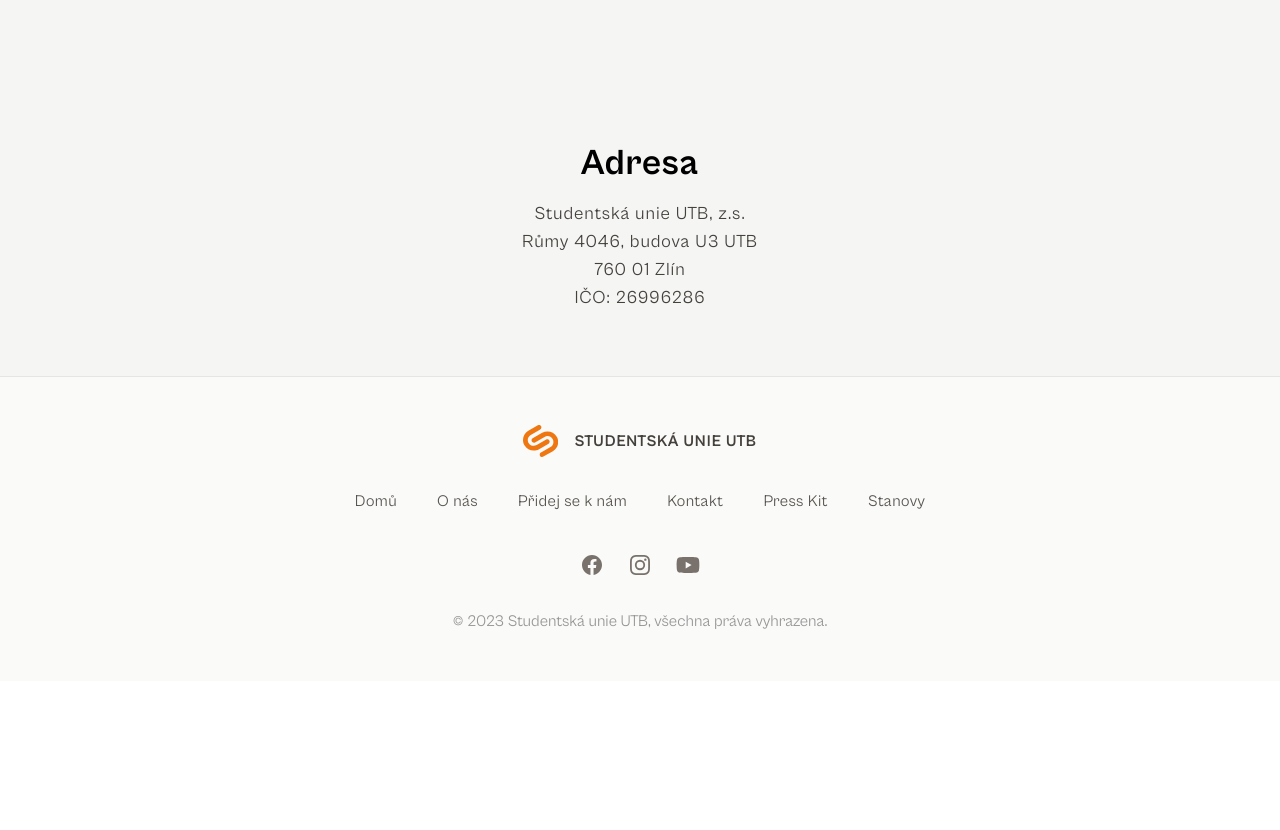
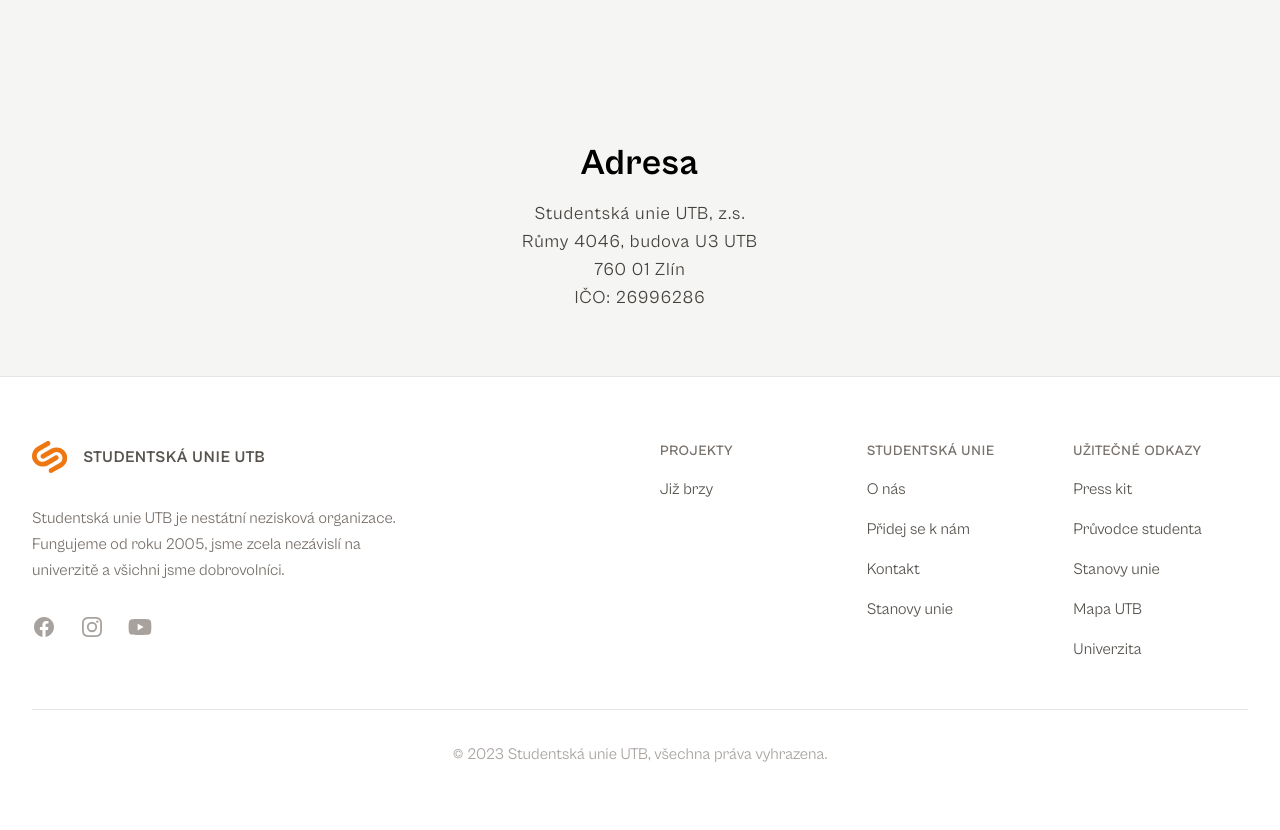
Before and after one commit to SU-UTB/web-sutb-fe, an Astro site: page /kontakt in a window 1280 px wide. Shown: the part 1140-1970 px from the top of the page. Before the commit the page ends 1821 px from the top, so only its background shows below. Built offline with nearby package versions, Linux system fonts and the light colour scheme; Astro itself is replaced by a stand-in of ours.

Commit message:
Better footer

```diff
--- a/src/components/atoms/Container.astro
+++ b/src/components/atoms/Container.astro
@@ -2,6 +2,6 @@
 
 ---
 
-<div class="max-w-7xl mx-auto px-4 sm:px-6 md:px-8 lg:px-10">
+<div class="max-w-7xl mx-auto px-4 sm:px-6 md:px-8 lg:px-10 relative">
   <slot />
 </div>
--- a/src/components/organisms/Footer.astro
+++ b/src/components/organisms/Footer.astro
@@ -3,62 +3,27 @@ import { Icon } from '../atoms/Icon.tsx';
 import { SuLogo } from '../atoms/SuLogo';
 ---
 
-<footer class="bg-stone-50 border-t border-stone-200">
-  <div class="max-w-7xl mx-auto py-12 px-4 overflow-hidden sm:px-6 lg:px-8">
-    <h2 class="flex justify-center items-center gap-4 uppercase font-bold tracking-wider text-stone-700">
+<footer class="bg-white border-t border-stone-200" aria-labelledby="footer-heading">
+  <h2 id="footer-heading" class="sr-only">Footer</h2>
+  <div class="max-w-7xl mx-auto py-12 px-4 sm:px-6 lg:py-16 lg:px-8">
+    <div class="xl:grid xl:grid-cols-3 xl:gap-12">
+      <div class="space-y-8 xl:col-span-1">
+        <h2 class="flex items-center gap-4 uppercase font-bold tracking-wider text-stone-600">
           <SuLogo className="h-8" />
           <span>Studentská unie UTB</span>
         </h2>
-    <nav
-      class="-mx-5 pt-6 flex flex-col sm:flex-row items-center gap-y-2 flex-wrap justify-center tracking-wide text-stone-600"
-      aria-label="Footer"
-    >
-      <div class="px-5 py-2">
-        <a href="/" class="text-base hover:text-primary-600 transition duration-300"> Domů</a>
-      </div>
-
-      <div class="px-5 py-2">
-        <a href="/o-nas" class="text-base hover:text-primary-600 transition duration-300"> O nás</a>
-      </div>
-
-      <div class="px-5 py-2">
-        <a href="/pridej-se-k-nam" class="text-base hover:text-primary-600 transition duration-300"> Přidej se k nám</a>
-      </div>
-
-      <div class="px-5 py-2">
-        <a href="/kontakt" class="text-base hover:text-primary-600 transition duration-300"> Kontakt</a>
-      </div>
-
-      <div class="px-5 py-2">
-        <a
-          href="https://www.dropbox.com/sh/51qauayq1k7igq6/AAAznMWvYwv5wxA6ZAW79DGra?dl=0"
-          target="_blank"
-          rel="noopener noreferrer external"
-          class="text-base hover:text-primary-600 transition duration-300"
-        >
-          Press Kit</a
-        >
-      </div>
-
-      <div class="px-5 py-2">
-        <a
-          href="/files/stanovy-SU-UTB.pdf"
-          target="_blank"
-          rel="noopener noreferrer external"
-          class="text-base hover:text-primary-600 transition duration-300"
-        >
-          Stanovy</a
-        >
-      </div>
-    </nav>
-    <div class="mt-8 flex justify-center space-x-6">
+        <p class="text-stone-500 text-base leading-relaxed max-w-xl">
+          Studentská unie UTB je nestátní nezisková organizace. Fungujeme od roku 2005, jsme zcela nezávislí na
+          univerzitě a všichni jsme dobrovolníci.
+        </p>
+        <nav class="flex space-x-6 text-stone-400" aria-label="Sociální sítě">
           <a
             href="https://www.facebook.com/studentskaunieutb"
             target="_blank"
             rel="noopener noreferrer external"
-        class="text-stone-500 hover:text-primary-600 transition duration-300"
+            class="hover:text-primary-600 transition duration-300"
           >
-        <span class="sr-only">Facebook</span>
+            <span class="text-stone-700 sr-only">Facebook</span>
             <Icon name="facebook" className="h-6 w-6" />
           </a>
 
@@ -66,21 +31,89 @@ import { SuLogo } from '../atoms/SuLogo';
             href="https://www.instagram.com/studentskaunieutb/"
             target="_blank"
             rel="noopener noreferrer external"
-        class="text-stone-500 hover:text-primary-600 transition duration-300"
+            class="hover:text-primary-600 transition duration-300"
           >
-        <span class="sr-only">Instagram</span>
+            <span class="text-stone-700 sr-only">Instagram</span>
             <Icon name="instagram" className="h-6 w-6" />
           </a>
           <a
             href="https://www.youtube.com/channel/UCUf0jyYFASsAgS08yIEXdmQ"
             target="_blank"
             rel="noopener noreferrer external"
-        class="text-stone-500 hover:text-primary-600 transition duration-300"
+            class="hover:text-primary-600 transition duration-300"
           >
-        <span class="sr-only">Youtube</span>
+            <span class="text-stone-700 sr-only">Youtube</span>
             <Icon name="youtube" className="h-6 w-6" />
           </a>
+        </nav>
       </div>
-    <p class="mt-8 text-center text-base text-black/40">&copy; 2023 Studentská unie UTB, všechna práva vyhrazena.</p>
+      <div class="mt-12 xl:mt-0 xl:col-span-2">
+        <div class="grid grid-cols-2 sm:grid-cols-3 lg:grid-cols-4 md:gap-8">
+          <div class="hidden xl:block"></div>
+          <div class="mt-12 md:mt-0 order-4 xl:order-1">
+            <h3 id="footer-studentska-unie" class="text-sm font-semibold text-stone-500 tracking-wider uppercase">
+              Projekty
+            </h3>
+            <div class="mt-4 text-stone-600">Již brzy</div>
+          </div>
+          <div class="mt-12 md:mt-0 xl:order-2">
+            <h3 id="footer-studentska-unie" class="text-sm font-semibold text-stone-500 tracking-wider uppercase">
+              Studentská Unie
+            </h3>
+            <nav aria-labelledby="footer-studentska-unie" class="mt-4 space-y-4 text-stone-600 flex flex-col">
+              <a href="/o-nas" class="hover:text-primary-600 transition duration-300"> O nás</a>
+              <a href="/pridej-se-k-nam" class="hover:text-primary-600 transition duration-300">Přidej se k nám</a>
+              <a href="/kontakt" class="hover:text-primary-600 transition duration-300">Kontakt</a>
+              <a href="/files/stanovy-SU-UTB.pdf" class="hover:text-primary-600 transition duration-300">
+                Stanovy unie</a
+              >
+            </nav>
+          </div>
+          <div class="mt-12 md:mt-0 xl:order-3">
+            <h3 id="footer-uzitecne-odkazy" class="text-sm font-semibold text-stone-500 tracking-wider uppercase">
+              Užitečné odkazy
+            </h3>
+            <nav aria-labelledby="footer-uzitecne-odkazy" class="mt-4 space-y-4 text-stone-600 flex flex-col">
+              <a
+                href="https://www.dropbox.com/sh/51qauayq1k7igq6/AAAznMWvYwv5wxA6ZAW79DGra?dl=0"
+                class="hover:text-primary-600 transition duration-300"
+              >
+                Press kit</a
+              >
+              <a
+                href="https://pruvodcestudenta.utb.cz/"
+                target="_blank"
+                rel="noopener noreferrer"
+                class="hover:text-primary-600 transition duration-300"
+              >
+                Průvodce studenta
+              </a>
+              <a href="/files/stanovy-SU-UTB.pdf" class="hover:text-primary-600 transition duration-300">
+                Stanovy unie</a
+              >
+              <a
+                href="https://mapa.utb.cz/"
+                target="_blank"
+                rel="noopener noreferrer"
+                class="hover:text-primary-600 transition duration-300"
+              >
+                Mapa UTB
+              </a>
+              <a
+                href="https://utb.cz/"
+                target="_blank"
+                rel="noopener noreferrer"
+                class="hover:text-primary-600 transition duration-300"
+              >
+                Univerzita
+              </a>
+            </nav>
+          </div>
+        </div>
+      </div>
+    </div>
+    <div class="mt-12 border-t border-stone-200 pt-8">
+      <p class="text-base text-stone-400 xl:text-center">&copy; 2023 Studentská unie UTB, všechna práva vyhrazena.</p>
+    </div>
   </div>
 </footer>
--- a/src/pages/kontakt.astro
+++ b/src/pages/kontakt.astro
@@ -106,6 +106,23 @@ const people = [
           ))
         }
       </ul>
+      <svg
+        class="h-64 w-64 sm:h-96 sm:w-96 absolute right-0 top-0 translate-y-[25%] opacity-[0.075]"
+        viewBox="0 0 33 30"
+      >
+        <g id="Page-1" stroke="none" stroke-width="1" fill="none" fill-rule="evenodd">
+          <g transform="translate(-32.000000, -26.000000)" fill="#EE7711" fill-rule="nonzero">
+            <g id="logo_su" transform="translate(32.000000, 26.000000)">
+              <path
+                d="M31.6614303,10.9753671 L31.6461172,10.9505143 C28.8773266,6.2163807 22.7691518,4.59562752 17.9868785,7.32614936 L17.9618208,7.33995646 L9.04127437,12.473438 C8.0265194,13.1068432 7.69938129,14.4232963 8.30113749,15.4518604 C8.90289369,16.4804245 10.2175909,16.851977 11.2755873,16.2924831 L20.1849969,11.1659051 L20.2086626,11.152098 C22.8620499,9.63553612 26.2521881,10.5287253 27.7969738,13.1513668 C27.8001368,13.1585474 27.8038604,13.165472 27.8081106,13.1720774 C29.337647,15.806544 28.432962,19.1716762 25.7840041,20.7010916 L16.8745944,25.8345731 C16.1497693,26.2117051 15.691893,26.9527486 15.6821275,27.7645048 C15.6723619,28.576261 16.1122806,29.3279293 16.8278268,29.7221069 C17.5433729,30.1162845 18.4192485,30.0894565 19.1089073,29.6522375 L28.018317,24.518756 C32.7856053,21.7694586 34.4143331,15.7146116 31.6614303,10.9753671 Z"
+              ></path>
+              <path
+                d="M23.9964494,17.5130924 C24.9832918,16.8676761 25.2916668,15.570913 24.6996489,14.5560335 C24.1076309,13.541154 22.8205805,13.1602018 21.7647383,13.6873335 L12.8420783,18.817863 L12.8169715,18.8316994 C10.1587035,20.3505405 6.76297093,19.4555673 5.21520557,16.8281917 C5.21268278,16.8207029 5.20891087,16.8136873 5.20404701,16.8074371 C3.67647267,14.1703254 4.58030354,10.8045773 7.22793003,9.27076114 L7.23629894,9.27076114 L16.1631434,4.13054613 C17.2296756,3.51692392 17.5928119,2.16182059 16.9742308,1.10383812 C16.3556498,0.0458556532 14.9895956,-0.31436954 13.9230634,0.299252629 L4.99621892,5.44361855 C0.216743751,8.19689743 -1.41789664,14.2660588 1.34039716,19.0171069 C1.34452252,19.0256871 1.34918088,19.0340049 1.35434535,19.0420124 C4.13157149,23.7822715 10.2480371,25.4054893 15.0403137,22.674062 L15.0640257,22.658842 L23.9964494,17.5130924 Z"
+              ></path>
+            </g>
+          </g>
+        </g>
+      </svg>
     </Container>
   </section>
   <section class="py-16 bg-stone-100">
```
Lines whose indentation alone changed are shown as unchanged.
